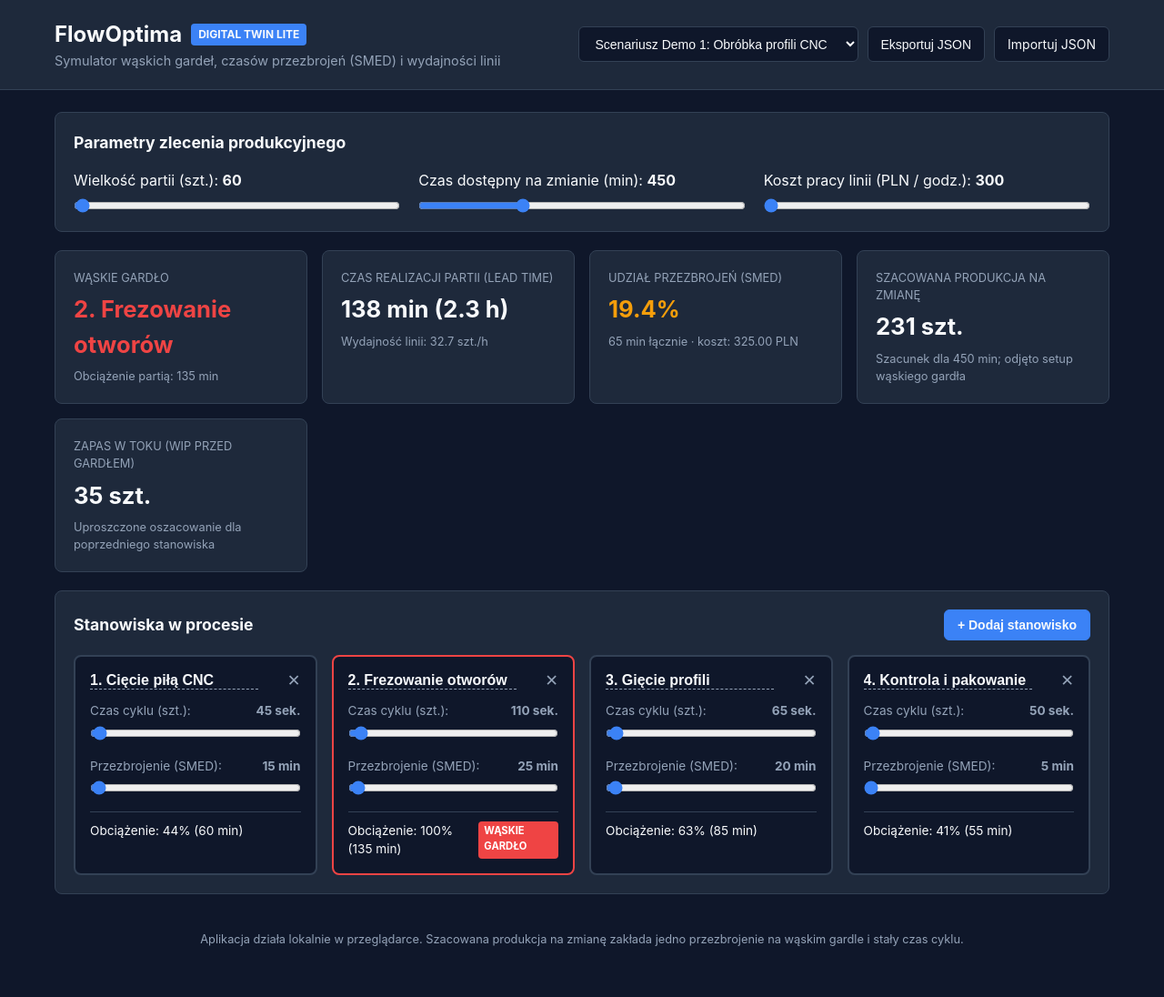
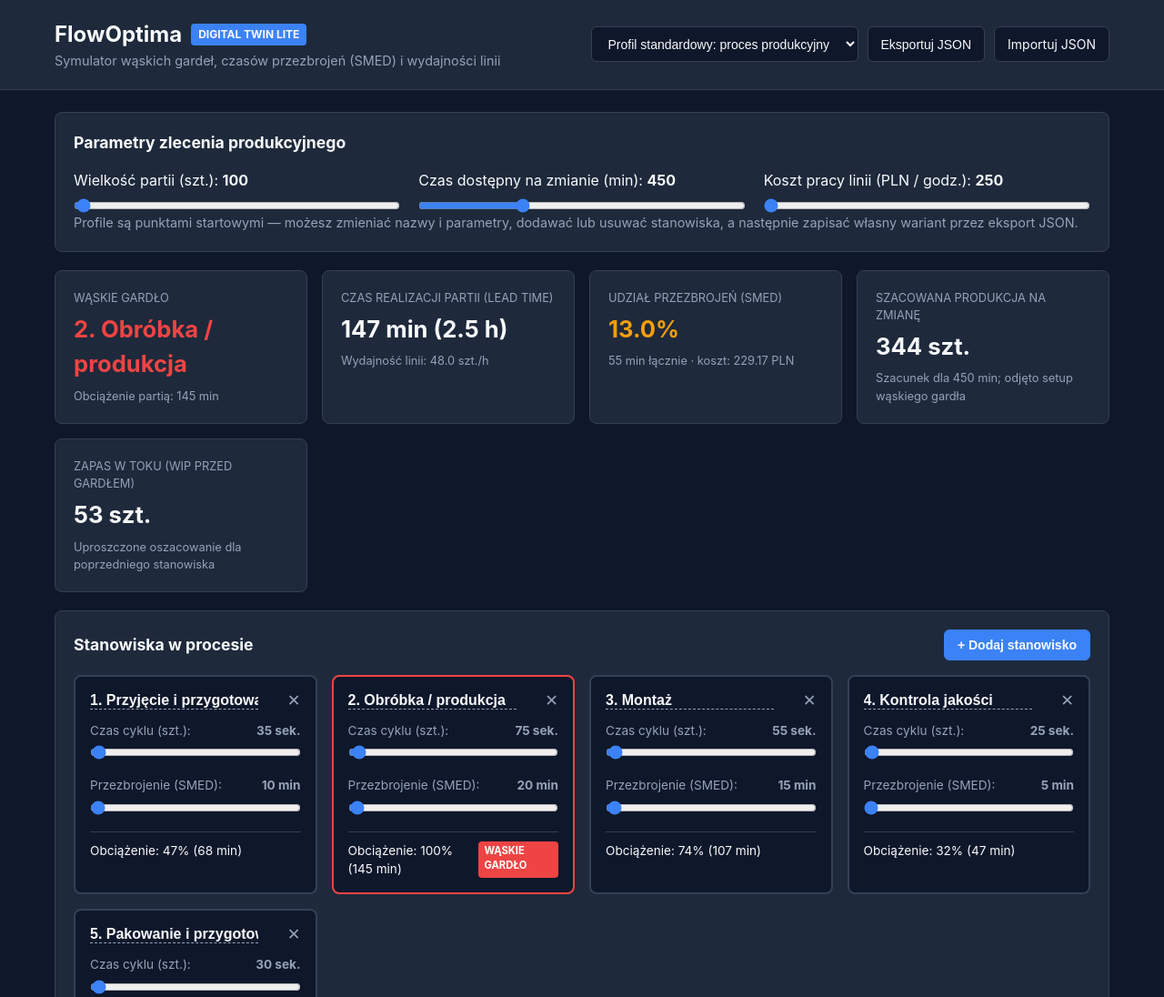
Before and after one commit to Markucjusz/flow-optima-sim, a website: page index.html in a window 1280 px wide. Shown: the top 1096 px of the page at 91% size. Before the commit the page ends 1062 px from the top, so only its background shows below. Drawn offline with Linux system fonts and the light colour scheme.

Commit message:
Ustaw profil standardowego procesu jako domyślny i opisz personalizację

```diff
--- a/app.js
+++ b/app.js
@@ -1,5 +1,17 @@
 // Built-in synthetic examples; no confidential factory data is included.
 const PRESETS = {
+    standard: {
+        batchSize: 100,
+        shiftMinutes: 450,
+        hourlyCost: 250,
+        stations: [
+            { id: 1, name: "1. Przyjęcie i przygotowanie materiału", cycleTimeSec: 35, setupTimeMin: 10 },
+            { id: 2, name: "2. Obróbka / produkcja", cycleTimeSec: 75, setupTimeMin: 20 },
+            { id: 3, name: "3. Montaż", cycleTimeSec: 55, setupTimeMin: 15 },
+            { id: 4, name: "4. Kontrola jakości", cycleTimeSec: 25, setupTimeMin: 5 },
+            { id: 5, name: "5. Pakowanie i przygotowanie wysyłki", cycleTimeSec: 30, setupTimeMin: 5 }
+        ]
+    },
     cnc: {
         batchSize: 60,
         shiftMinutes: 450,
@@ -24,7 +36,8 @@ const PRESETS = {
     }
 };
 
-let state = JSON.parse(JSON.stringify(PRESETS.cnc));
+// Start from a general-purpose production flow; every profile remains editable.
+let state = JSON.parse(JSON.stringify(PRESETS.standard));
 const batchInput = document.getElementById("batchSize");
 const shiftInput = document.getElementById("shiftHours");
 const costInput = document.getElementById("hourlyCost");
--- a/index.html
+++ b/index.html
@@ -14,9 +14,10 @@
                 <p class="subtitle">Symulator wąskich gardeł, czasów przezbrojeń (SMED) i wydajności linii</p>
             </div>
             <div class="config-controls">
-                <select id="presetSelect" title="Wybierz gotowy scenariusz testowy">
-                    <option value="cnc">Scenariusz Demo 1: Obróbka profili CNC</option>
-                    <option value="assembly">Scenariusz Demo 2: Gniazdo montażowe</option>
+                <select id="presetSelect" title="Wybierz edytowalny profil procesu">
+                    <option value="standard" selected>Profil standardowy: proces produkcyjny</option>
+                    <option value="cnc">Profil przykładowy: obróbka CNC</option>
+                    <option value="assembly">Profil przykładowy: montaż</option>
                 </select>
                 <button id="exportBtn" class="btn btn-secondary">Eksportuj JSON</button>
                 <label class="btn btn-secondary file-label">
@@ -32,18 +33,19 @@
             <h2>Parametry zlecenia produkcyjnego</h2>
             <div class="params-grid">
                 <div class="param-box">
-                    <label for="batchSize">Wielkość partii (szt.): <strong id="batchSizeVal">60</strong></label>
-                    <input type="range" id="batchSize" min="1" max="10000" step="1" value="60">
+                    <label for="batchSize">Wielkość partii (szt.): <strong id="batchSizeVal">100</strong></label>
+                    <input type="range" id="batchSize" min="1" max="10000" step="1" value="100">
                 </div>
                 <div class="param-box">
                     <label for="shiftHours">Czas dostępny na zmianie (min): <strong id="shiftHoursVal">450</strong></label>
                     <input type="range" id="shiftHours" min="1" max="1440" step="1" value="450">
                 </div>
                 <div class="param-box">
-                    <label for="hourlyCost">Koszt pracy linii (PLN / godz.): <strong id="hourlyCostVal">300</strong></label>
-                    <input type="range" id="hourlyCost" min="0" max="1000000" step="1" value="300">
+                    <label for="hourlyCost">Koszt pracy linii (PLN / godz.): <strong id="hourlyCostVal">250</strong></label>
+                    <input type="range" id="hourlyCost" min="0" max="1000000" step="1" value="250">
                 </div>
             </div>
+            <p class="subtitle profile-note">Profile są punktami startowymi — możesz zmieniać nazwy i parametry, dodawać lub usuwać stanowiska, a następnie zapisać własny wariant przez eksport JSON.</p>
         </section>
 
         <section class="kpi-grid" aria-live="polite">
```
Also changed, not shown: README.md.
